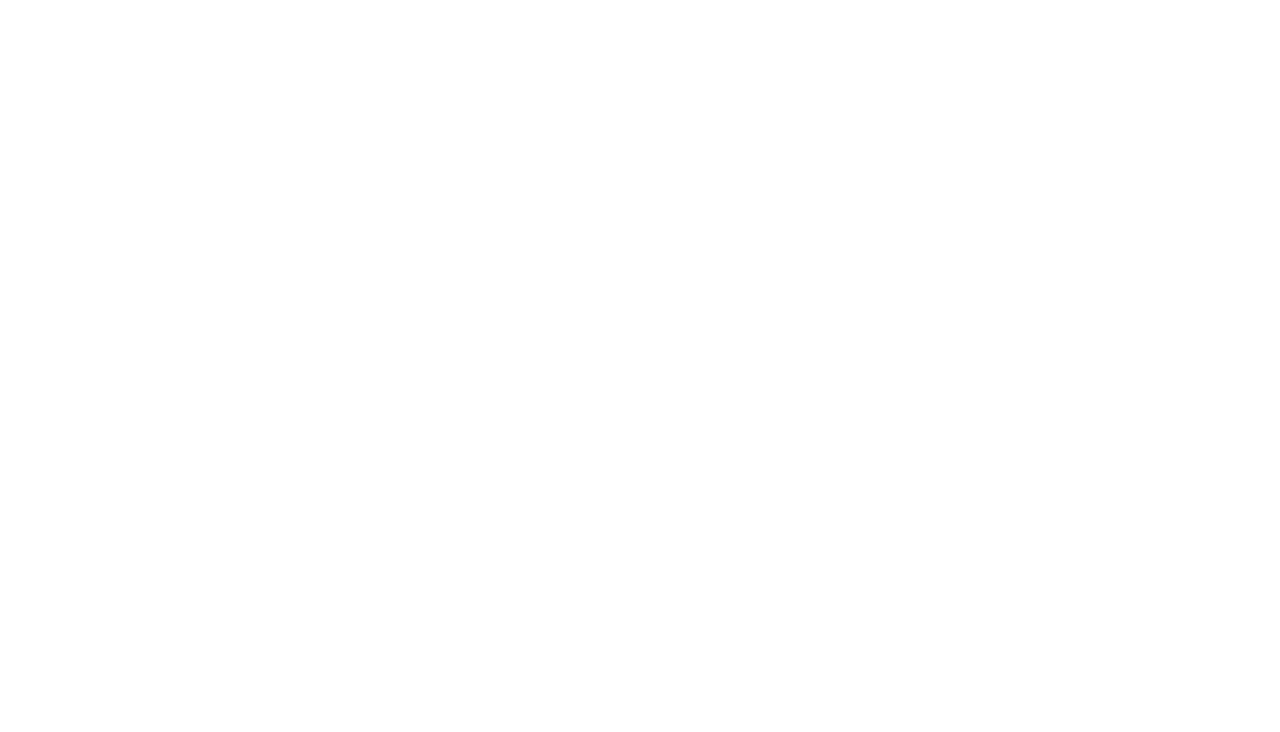
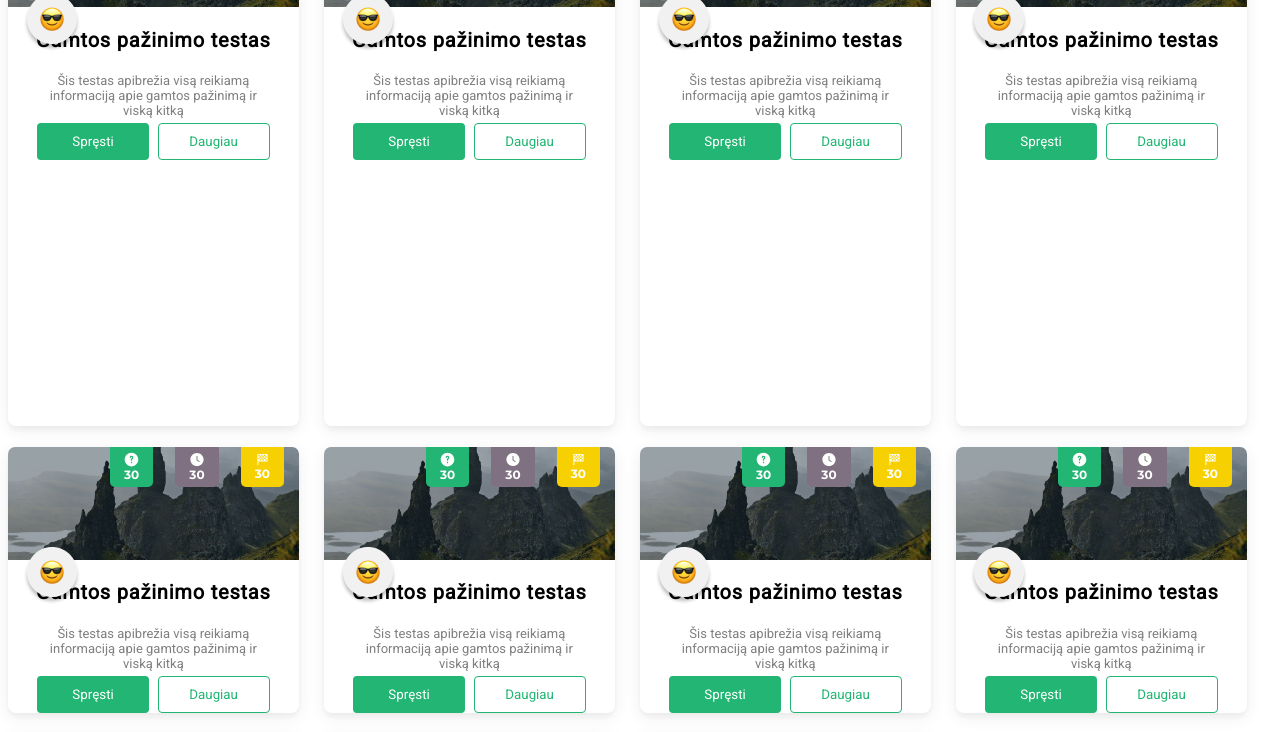
Before and after one commit to CypressG/test-exercise, a JavaScript app: page / in a window 1280 px wide. Shown: the part 1000-1732 px from the top of the page. Before the commit the page ends 951 px from the top, so only its background shows below. Built offline with nearby package versions, Linux system fonts and the light colour scheme.

Commit message:
Added public url support

```diff
--- a/package.json
+++ b/package.json
@@ -4,7 +4,7 @@
   "description": "",
   "main": "index.js",
   "scripts": {
-    "dev": "parcel src/index.html images/**/*",
+    "dev": "parcel src/index.html images/**/* --public-url /public",
     "format": "prettier --write \"src/**/*.{js,jsx}\"",
     "lint": "eslint \"src/**/*.{js,jsx}\" --quiet"
   },
--- a/src/App.js
+++ b/src/App.js
@@ -60,6 +60,86 @@
           username="Vardenis Pavardenis"
           title="Gamtos pažinimo testas"
           description="Šis testas apibrežia visą reikiamą informaciją apie gamtos pažinimą ir viską kitką"
+        />{" "}
+        <TestBlock
+          time="30"
+          progress="30"
+          questions="30"
+          username="Vardenis Pavardenis"
+          title="Gamtos pažinimo testas"
+          description="Šis testas apibrežia visą reikiamą informaciją apie gamtos pažinimą ir viską kitką"
+        />
+        <TestBlock
+          time="30"
+          progress="30"
+          questions="30"
+          username="Vardenis Pavardenis"
+          title="Gamtos pažinimo testas"
+          description="Šis testas apibrežia visą reikiamą informaciją apie gamtos pažinimą ir viską kitką"
+        />
+        <TestBlock
+          time="30"
+          progress="30"
+          questions="30"
+          username="Vardenis Pavardenis"
+          title="Gamtos pažinimo testas"
+          description="Šis testas apibrežia visą reikiamą informaciją apie gamtos pažinimą ir viską kitką"
+        />
+        <TestBlock
+          time="30"
+          progress="30"
+          questions="30"
+          username="Vardenis Pavardenis"
+          title="Gamtos pažinimo testas"
+          description="Šis testas apibrežia visą reikiamą informaciją apie gamtos pažinimą ir viską kitką"
+        />
+        <TestBlock
+          time="30"
+          progress="30"
+          questions="30"
+          username="Vardenis Pavardenis"
+          title="Gamtos pažinimo testas"
+          description="Šis testas apibrežia visą reikiamą informaciją apie gamtos pažinimą ir viską kitką"
+        />{" "}
+        <TestBlock
+          time="30"
+          progress="30"
+          questions="30"
+          username="Vardenis Pavardenis"
+          title="Gamtos pažinimo testas"
+          description="Šis testas apibrežia visą reikiamą informaciją apie gamtos pažinimą ir viską kitką"
+        />
+        <TestBlock
+          time="30"
+          progress="30"
+          questions="30"
+          username="Vardenis Pavardenis"
+          title="Gamtos pažinimo testas"
+          description="Šis testas apibrežia visą reikiamą informaciją apie gamtos pažinimą ir viską kitką"
+        />
+        <TestBlock
+          time="30"
+          progress="30"
+          questions="30"
+          username="Vardenis Pavardenis"
+          title="Gamtos pažinimo testas"
+          description="Šis testas apibrežia visą reikiamą informaciją apie gamtos pažinimą ir viską kitką"
+        />
+        <TestBlock
+          time="30"
+          progress="30"
+          questions="30"
+          username="Vardenis Pavardenis"
+          title="Gamtos pažinimo testas"
+          description="Šis testas apibrežia visą reikiamą informaciją apie gamtos pažinimą ir viską kitką"
+        />
+        <TestBlock
+          time="30"
+          progress="30"
+          questions="30"
+          username="Vardenis Pavardenis"
+          title="Gamtos pažinimo testas"
+          description="Šis testas apibrežia visą reikiamą informaciją apie gamtos pažinimą ir viską kitką"
         />
       </div>
     </div>
--- a/src/style.css
+++ b/src/style.css
@@ -88,14 +88,15 @@
 /*main konteineris*/
 .container-test-block {
   display: grid;
-  grid-template: repeat(1, 99%) / repeat(1,99%);
-  gap: 1%;
+  grid-template: repeat(4, 24%) / repeat(4, 23%);
+  gap: 2%;
   width: 100%;
+  grid-auto-flow: row;
 }
 
 .testblock-container {
+  grid-row: span 2;
   flex-basis: 25%;
-
   border-radius: 8px;
   text-align: center;
   box-shadow: 0px 4px 4px rgba(51, 51, 51, 0.04),
@@ -126,7 +127,6 @@
   justify-content: center;
   align-items: center;
   padding: 5px;
-  margin-bottom: 15px;
   opacity: 0.5;
   font-weight: 400;
 }
@@ -137,7 +137,6 @@
   justify-content: space-between;
   margin: auto;
   width: 80%;
-  margin-bottom: 15px;
 }
 
 .main-button {
@@ -238,27 +237,4 @@
   background-color: #f7d002;
 }
 
-@media (min-width: 576px) {
-  .container-test-block {
-    display: grid;
-    grid-template: repeat(4, 24%) / repeat(4, 24%);
-    gap: 1%;
-    width: 100%;
-  }
-}
-
-.testblock-labels-question-container {
-  width: 50px;
-  background-color: #22b573;
-  border-radius: 0px 0px 7px 7px;
-}
-.testblock-labels-container {
-  display: flex;
-  justify-content: space-between;
-  position: absolute;
-  top: 0%;
-  right: 0%;
-  width: 40%;
-  height: 50px;
-}
 /* ------------------------------TestBlock CSS END------------------------------ */
```
Also changed, not shown: src/public/time.svg (added).
